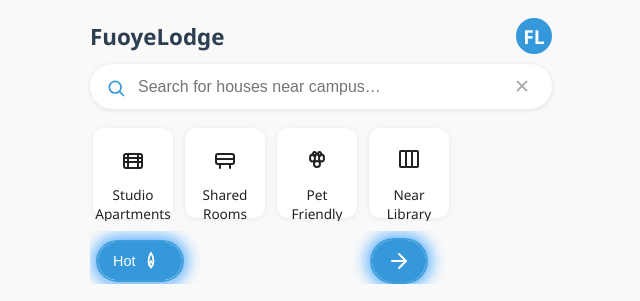
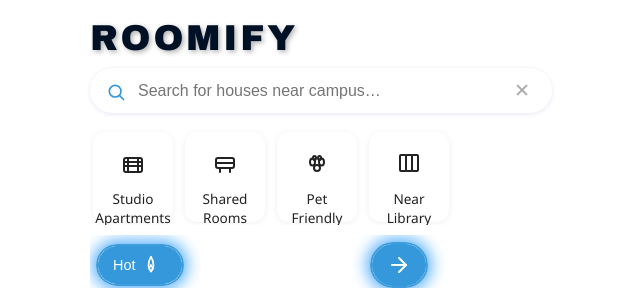
Before and after one commit to bobdanny/cyberpedianotificationserver, a Django app: page / in a window 1280 px wide. Shown: the top 301 px of the page, without its empty margins (319-959 px from the left). Run offline with Django 5.2, Linux system fonts and the light colour scheme; data comes from the database, SQL or seed files in the repository.

Commit message:
Initial commit

```diff
--- a/hostelallocation/templates/application.html
+++ b/hostelallocation/templates/application.html
@@ -433,8 +433,10 @@
 
 
   <header>
-    <div class="logo">FuoyeLodge</div>
-    <div class="profile-icon" title="Profile">FL</div>
+    <div class="logo" style="font-family: 'Arial Black', Gadget, sans-serif; font-size: 36px; color: #001125; text-shadow: 2px 2px 5px rgba(0,0,0,0.3); letter-spacing: 3px; font-weight: bold; text-transform: uppercase;">
+      Roomify
+    </div>
+
   </header>
 
   <div class="search-bar">
--- a/hostelallocation/templates/home.html
+++ b/hostelallocation/templates/home.html
@@ -17,7 +17,7 @@
   body {
     margin: 0;
     font-family: 'Segoe UI', Tahoma, Geneva, Verdana, sans-serif;
-    background: #f9f9f9;
+    background: #ffffff;
     color: #222;
   }
 
@@ -59,11 +59,11 @@
   .search-bar {
     display: flex;
     align-items: center;
-    background: white;
+    background: rgb(255, 255, 255);
     border-radius: 25px;
     padding: 10px 16px;
     margin-bottom: 12px;
-    box-shadow: 0 1px 5px rgb(0 0 0 / 0.1);
+    box-shadow: 0 1px 5px rgba(0, 12, 180, 0.1);
   }
   .search-bar input {
     border: none;
@@ -438,8 +438,10 @@
 
 
   <header>
-    <div class="logo">FuoyeLodge</div>
-    <div class="profile-icon" title="Profile">FL</div>
+    <div class="logo" style="font-family: 'Arial Black', Gadget, sans-serif; font-size: 36px; color: #001125; text-shadow: 2px 2px 5px rgba(0,0,0,0.3); letter-spacing: 3px; font-weight: bold; text-transform: uppercase;">
+      Roomify
+    </div>
+
   </header>
 
   <div class="search-bar">
--- a/hostelallocation/templates/login.html
+++ b/hostelallocation/templates/login.html
@@ -176,8 +176,10 @@
   <div class="container">
     <section class="form-container">
       <h1>
-        <img src="https://res.cloudinary.com/dvt1wv1dy/image/upload/v1749032446/logo1_vhlyar.png" alt="NXC Icon" width="32" height="24" />
-        Fuoye Lodge
+        <div class="logo" style="font-family: 'Arial Black', Gadget, sans-serif; font-size: 36px; color: #001125; text-shadow: 2px 2px 5px rgba(0,0,0,0.3); letter-spacing: 3px; font-weight: bold; text-transform: uppercase;">
+          Roomify
+        </div>
+
       </h1>
 
       <h1 class="text-header">Login</h1>
```
Also changed, not shown: hostelallocation/templates/signup.html (+5 -5 lines).
